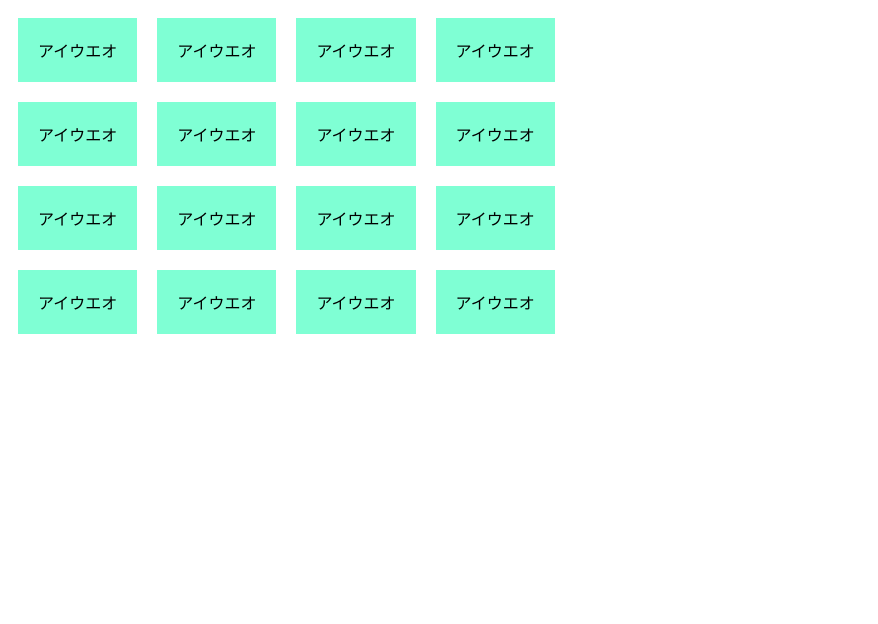
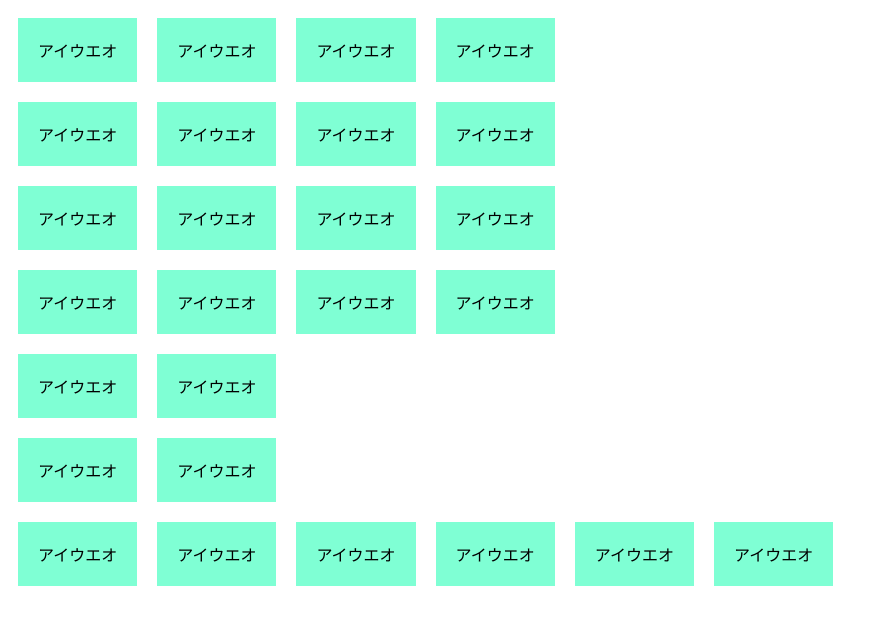
Before and after one commit to hirouval/w8-putput, a plain HTML site: page html-css/index.html in a window 1280 px wide. Shown: the whole page, without its empty margins (0-878 px from the left). Drawn offline with Linux system fonts and the light colour scheme.

Commit message:
b 横2*縦2、c 横6*縦1 完成

```diff
--- a/html-css/index.html
+++ b/html-css/index.html
@@ -22,7 +22,7 @@
             アイウエオ
         </p>
     </div>
-    <!-- ２つ目 -->
+    <!-- a２つ目 -->
     <div>
         <p>
             アイウエオ
@@ -37,7 +37,7 @@
             アイウエオ
         </p>
     </div>
-    <!-- ３つ目 -->
+    <!-- a３つ目 -->
     <div>
         <p>
             アイウエオ
@@ -52,8 +52,47 @@
             アイウエオ
         </p>
     </div>
-    <!-- ４つ目 -->
+    <!-- a４つ目 -->
     <div>
+        <p>
+            アイウエオ
+        </p>
+        <p>
+            アイウエオ
+        </p>
+        <p>
+            アイウエオ
+        </p>
+        <p>
+            アイウエオ
+        </p>
+    </div>
+    <!-- b１つ目 -->
+    <div>
+        <p>
+            アイウエオ
+        </p>
+        <p>
+            アイウエオ
+        </p>
+    </div>
+    <!-- b2つ目 -->
+    <div>
+        <p>
+            アイウエオ
+        </p>
+        <p>
+            アイウエオ
+        </p>
+    </div>
+    <!-- c-->
+    <div>
+        <p>
+            アイウエオ
+        </p>
+        <p>
+            アイウエオ
+        </p>
         <p>
             アイウエオ
         </p>
```
